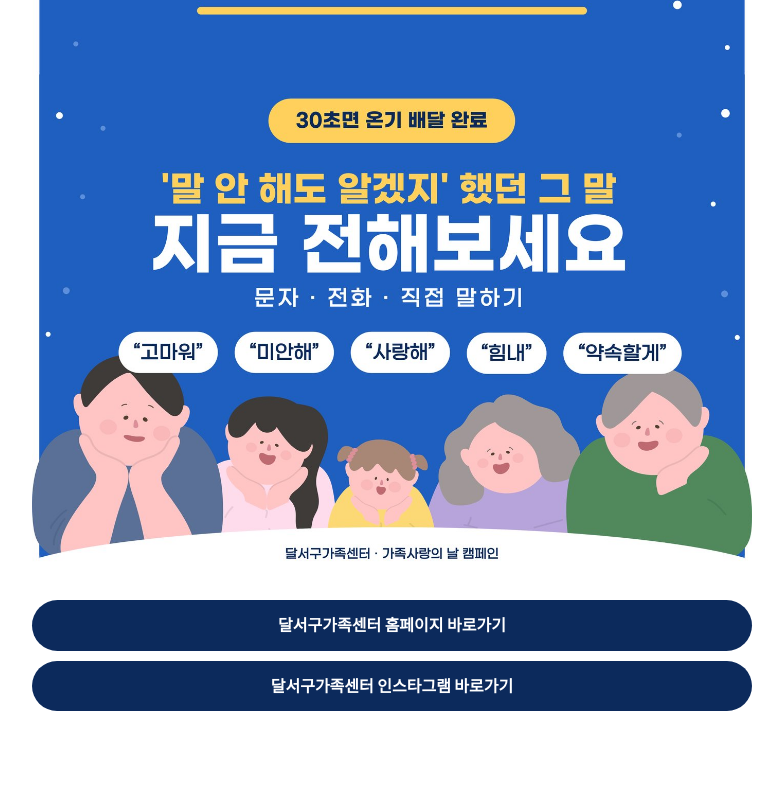
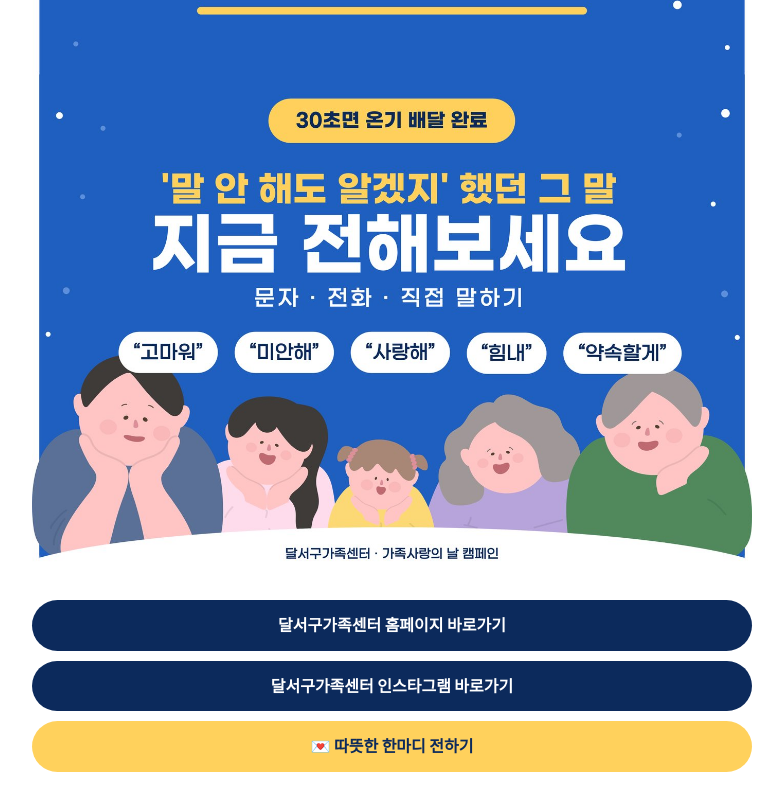
Before and after one commit to cherish-lyn/ongi-baedal, a plain HTML site: page poster.html in a window 1280 px wide. Shown: the part 435-1235 px from the top of the page, without its empty margins (248-1031 px from the left). Before the commit the page ends 1174 px from the top, so only its background shows below. Drawn offline with Linux system fonts and the light colour scheme.

Commit message:
포스터 페이지에 한마디 전하기 버튼 추가
Co-Authored-By: Claude Fable 5.2 <noreply@anthropic.com>
Claude-Session: https://claude.ai/code/session_01ENASfKdDMwxUJxyR4kTueE

```diff
--- a/poster.html
+++ b/poster.html
@@ -13,6 +13,7 @@
   img{display:block; width:100%; max-width:720px; height:auto; margin:0 auto}
   .links{max-width:720px; margin:0 auto; padding:16px 18px 28px; display:grid; gap:10px; background:#fff}
   .links a{display:block; text-align:center; text-decoration:none; font:800 16px/1.3 -apple-system,'Apple SD Gothic Neo','Malgun Gothic',sans-serif; color:#fff; background:#0C2A5C; padding:15px; border-radius:99px}
+  .links a.main{background:#FFD15C; color:#0C2A5C}
 </style>
 </head>
 <body>
@@ -20,6 +21,7 @@
 <div class="links">
   <a href="https://dalseo.familynet.or.kr/center/index.do">달서구가족센터 홈페이지 바로가기</a>
   <a href="https://www.instagram.com/dalseo_family/">달서구가족센터 인스타그램 바로가기</a>
+  <a class="main" href="./">💌 따뜻한 한마디 전하기</a>
 </div>
 </body>
 </html>
```
